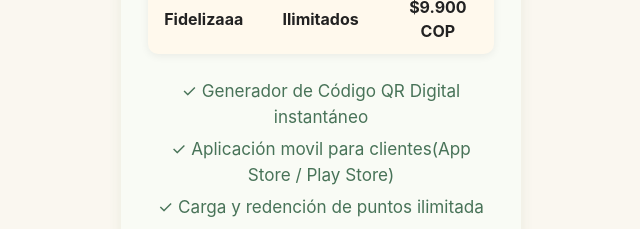
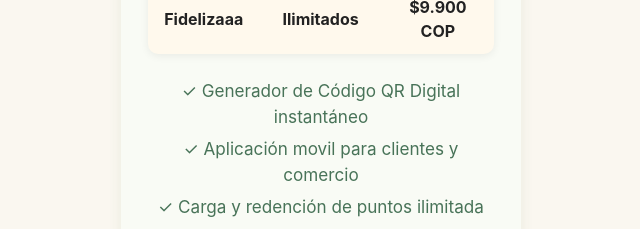
Before and after one commit to JulianChaverra/fidelizaaa, a Next.js app in the folder fideliza/: page / in a window 1280 px wide. Shown: the part 880-1109 px from the top of the page, without its empty margins (319-959 px from the left). Built offline with nearby package versions, Linux system fonts and the light colour scheme.

Commit message:
ajuste copy

```diff
--- a/fideliza/app/page.js
+++ b/fideliza/app/page.js
@@ -58,7 +58,7 @@
 
           <ul>
             <li>✓ Generador de Código QR Digital instantáneo</li>
-            <li>✓ Aplicación movil para clientes(App Store / Play Store)</li>
+            <li>✓ Aplicación movil para clientes y comercio</li>
             <li>✓ Carga y redención de puntos ilimitada</li>
             <li>✓ Notificaciones y campañas para reactivar clientes</li>
             <li>✓ Panel de control y analíticas de tu comercio</li>
```
